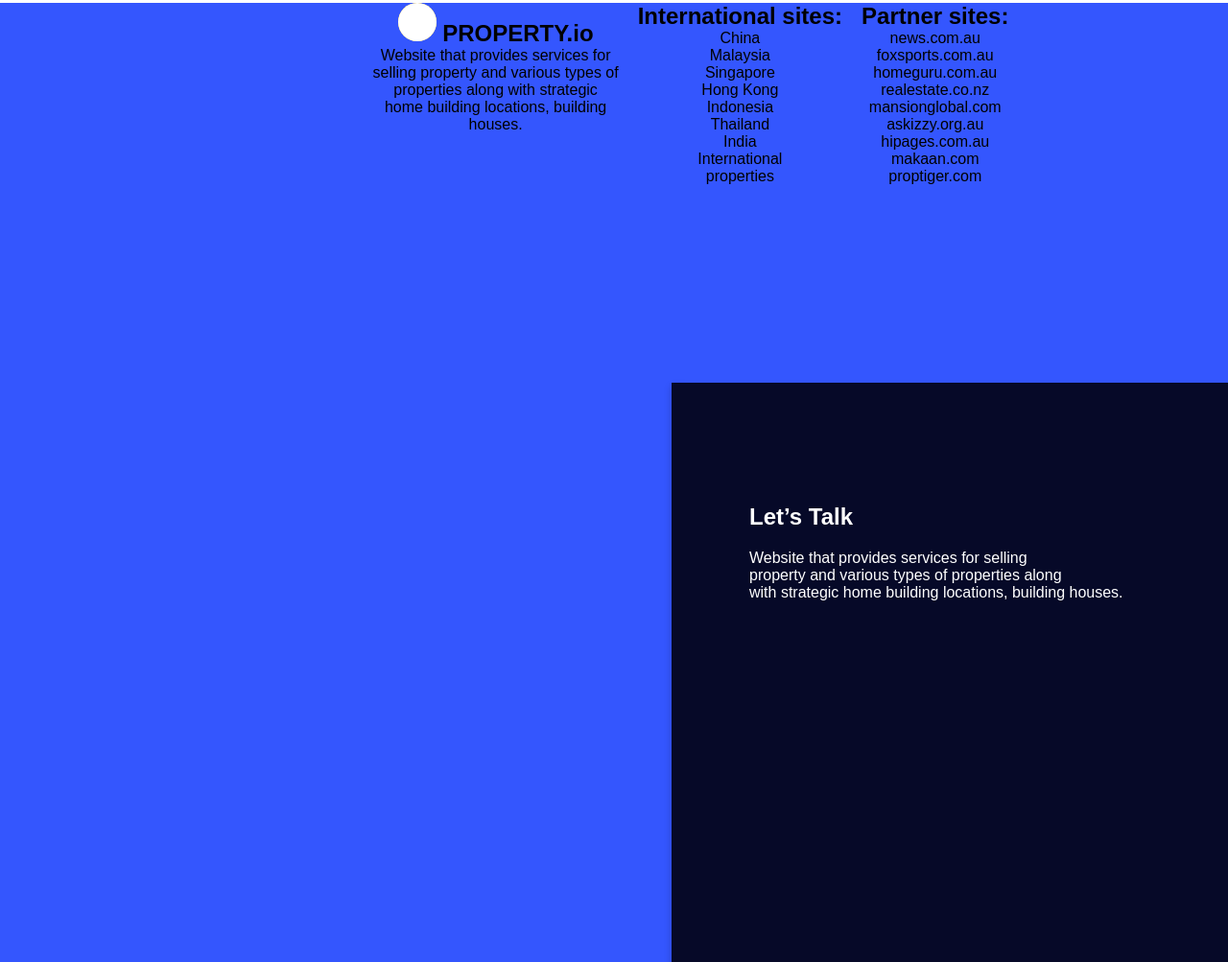
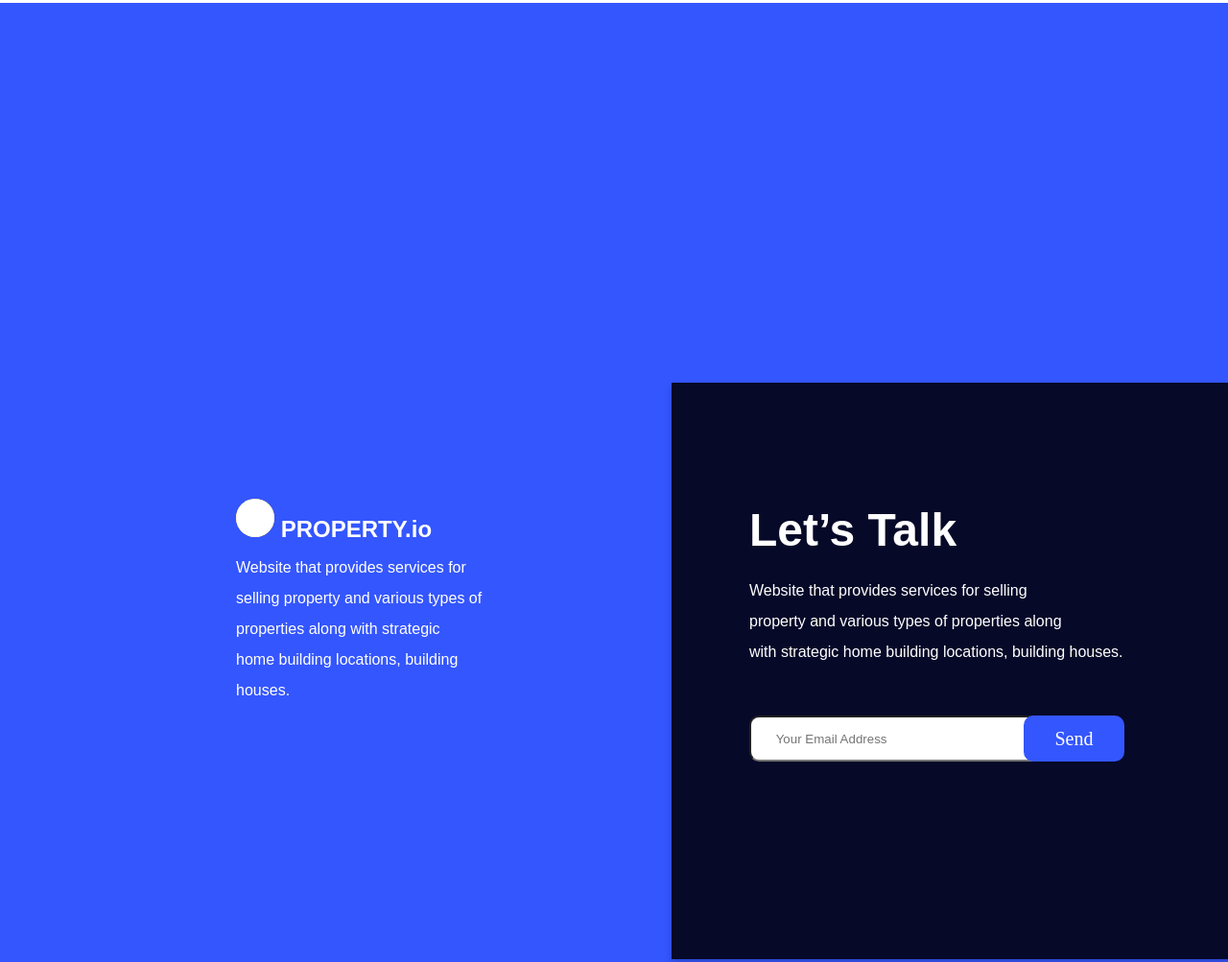
Before and after one commit to ljssc/DreamHomeRealStateLanding, a plain HTML site: page index.html in a window 1280 px wide. Shown: the part 4531-5534 px from the top of the page at 96% size. Drawn offline with Linux system fonts and the light colour scheme; a web font is replaced by a local one.

Commit message:
commit four

```diff
--- a/css/style.css
+++ b/css/style.css
@@ -379,19 +379,13 @@ main
 
 .center-text {
   width: 740px;
-  height: 622px;
   position: absolute;
   top: 700px;
   right: -370px;
-
   transform: translateX(-50%);
-
   background-color: #060928;
-
   color: #FFFFFF;
-
   box-shadow: 0 4px 8px rgba(0,0,0,0.2);
-
   z-index:10;
 }
 .center-text-h2
@@ -400,9 +394,14 @@ main
   margin-top: 126px;
   margin-bottom: 20px;
   margin-right: 415px;
+  font-size: 48px;
 }
 .center-text-p
 {
+  font-weight: normal;
+  text-decoration: none;
+  color:#FFFFFF;
+  line-height: 2;
   margin-left: 81px;
   margin-bottom: 48px;
   margin-right: 164px;
@@ -413,7 +412,45 @@ main
   margin-top:auto;
   display: flex;
   justify-content: center;
-  text-align: center;
+
   align-items: flex-start;
   gap: 20px;
 }
+.input--send{
+  width: 346px;
+  height: 48px;
+  border-radius: 10px;
+  position: relative;
+  margin-left: 81px;
+}
+.button--send{
+  width: 105px;
+  height: 48px;
+  border-radius: 10px;
+  position: relative;
+  left: -60px;
+  bottom: -2px;
+  background-color: #3456FE;
+  color: #FFFFFF;
+  font-family: "Montserrat";
+  border: none;
+  font-size: 20px;
+  margin-bottom: 208px;
+}
+.footer--website{
+  margin-top: 517px;
+  margin-right: 205px;
+  color: #FFFFFF;
+  line-height: 2;
+}
+.footer--international{
+  margin-top: 517px;
+  margin-right: 80px;
+  color: #FFFFFF;
+  line-height: 2;
+}
+.footer--partner{
+  margin-top: 517px;
+  color: #FFFFFF;
+  line-height: 2;
+}
--- a/index.html
+++ b/index.html
@@ -5,8 +5,10 @@
     <meta charset="UTF-8">
     <meta name="viewport" content="width=device-width, initial-scale=1.0">
     <title>House</title>
+    <link rel="stylesheet" href="">
     <link rel="stylesheet" href="css/style.css">
     <link rel="stylesheet" href="css/stylesheet.css">
+    <script src="js/script.js"></script>
 </head>
 
 <body>
@@ -209,12 +211,14 @@
                     <h2 class="center-text-h2">Let’s Talk</h2>
                     <p class="center-text-p">Website that provides services for selling <br>
                         property and various types of properties along <br>
-                        with strategic home building locations, building houses.</p>
+                        with strategic home building locations, building houses.
+                    </p>
+                    <form action="" enctype="text/plain"><input type="email" placeholder="       Your Email Address" class="input--send"><button class="button--send">Send</button></form>
                 </div>
 
             </div>
             <div class="description-section">
-                <div>
+                <div class="footer--website">
                     <h1><img src="img/EllipseWhite.svg" alt="БелыйЭллипс"> PROPERTY.io</h1>
                     <p>Website that provides services for <br>
                         selling property and various types of <br>
@@ -222,7 +226,7 @@
                         home building locations, building <br>
                         houses.</p>
                 </div>
-                <div>
+                <div class="footer--international">
                     <h1>International sites:</h1>
                     <p>China
 
@@ -238,7 +242,7 @@
                     <p>International</p>
                     <p>properties</p>
                 </div>
-                <div>
+                <div class="footer--partner">
                     <h1>Partner sites:</h1>
                     <p>news.com.au</p>
                     <p>foxsports.com.au</p>
```
Also changed, not shown: js/script.js (added).
